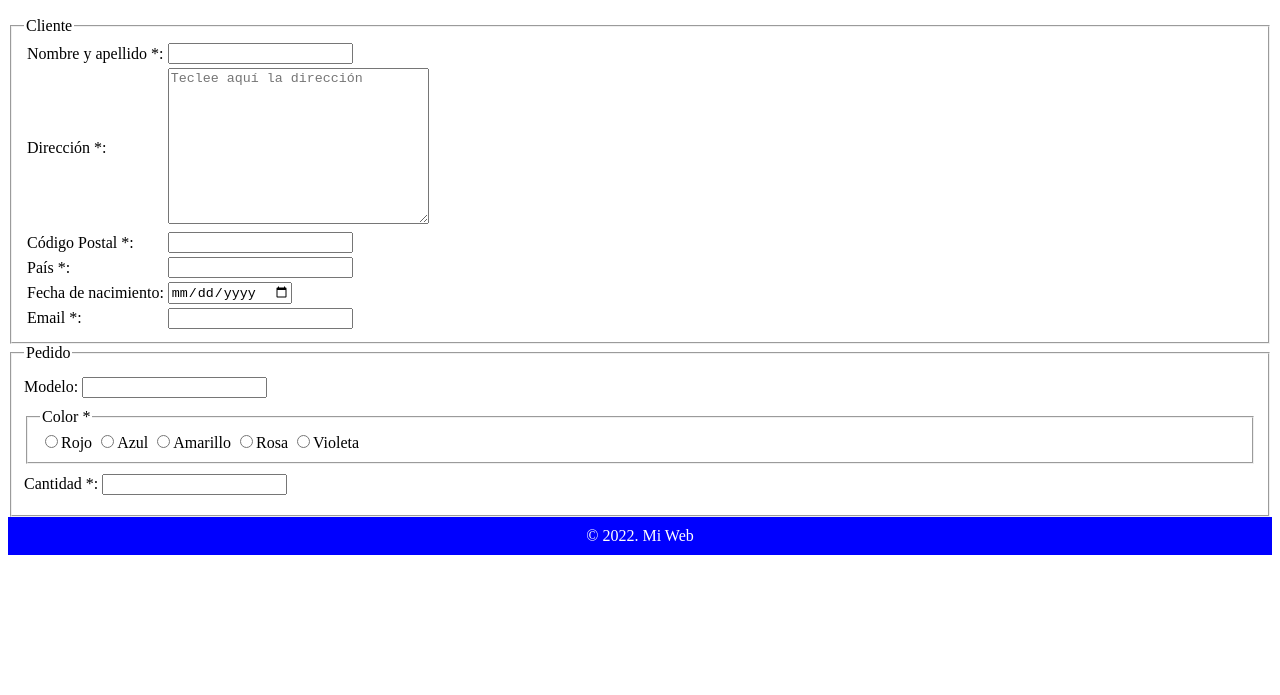
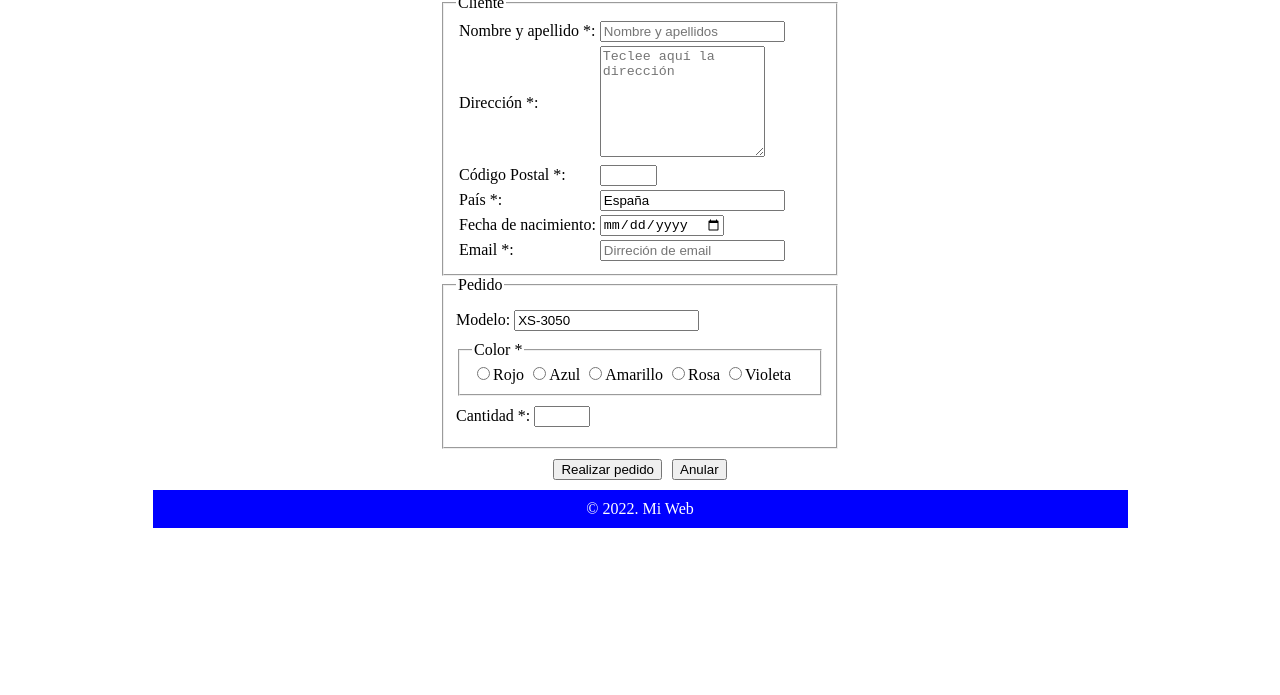
Before and after one commit to maximka76667/tag-practice, a website: page index.html in a window 1280 px wide. Shown: the part 105-800 px from the top of the page. Drawn offline with Linux system fonts and the light colour scheme.

Commit message:
complete practice 1

```diff
--- a/index.html
+++ b/index.html
@@ -10,37 +10,47 @@
 </head>
 
 <body>
+    <div class="content">
         <header class="header">
             <h1 class="header__heading">Mi Web</h1>
         </header>
-    <main class="content">
-        <form class="form">
+        <main class="main">
+            <form class="form" action="procesa_formulario.php" method="POST">
                 <h2 class="form__heading">Formulario</h2>
                 <fieldset class="form__fieldset">
+                    <legend>Cliente</legend>
                     <table>
-                    <legend>Cliente</legend>
                         <tr>
                             <td>Nombre y apellido <span>*</span>:</td>
                             <td>
-                            <input type="text" name="nombre" />
+                                <input type="text" name="nombre" placeholder="Nombre y apellidos" required />
                             </td>
                         </tr>
                         <tr>
                             <td>Dirección <span>*</span>:</td>
                             <td>
-                            <textarea name="direccion" cols="30" rows="10"
-                                placeholder="Teclee aquí la dirección"></textarea>
+                                <textarea name="direccion" cols="18" rows="7" placeholder="Teclee aquí la dirección"
+                                    required></textarea>
                             </td>
                         </tr>
                         <tr>
                             <td>Código Postal <span>*</span>:</td>
                             <td>
-                            <input type="text" name="cp" maxlength="5" />
+                                <input type="text" name="cp" maxlength="5" size="4"
+                                    title="Teclee un codigo de 5 digitos" required />
                             </td>
                         </tr>
                         <tr>
                             <td>País <span>*</span>:</td>
-                        <td><input type="text" name="pais"></td>
+                            <td>
+                                <input type="text" list="paises" name="pais" value="España" required>
+                                <datalist id="paises">
+                                    <option value="España">
+                                    <option value="Portugal">
+                                    <option value="Francia">
+                                    <option value="Inglaterra">
+                                </datalist>
+                            </td>
                         </tr>
                         <tr>
                             <td>Fecha de nacimiento:</td>
@@ -48,28 +58,34 @@
                         </tr>
                         <tr>
                             <td>Email <span>*</span>:</td>
-                        <td><input type="text" name="email"></td>
+                            <td><input type="email" name="email" placeholder="Dirreción de email" required></td>
                         </tr>
                     </table>
                 </fieldset>
                 <fieldset>
                     <legend>Pedido</legend>
-                <p class="form__row">Modelo: <input name="model" type="text"></p>
+                    <p class="form__row">Modelo: <input name="model" value="XS-3050" type="text" readonly></p>
                     <fieldset>
                         <legend>Color <span>*</span></legend>
-                    <label><input name="color" value="rojo" type="radio">Rojo</label>
+                        <label><input name="color" value="rojo" type="radio" required>Rojo</label>
                         <label><input name="color" value="azul" type="radio">Azul</label>
                         <label><input name="color" value="amarillo" type="radio">Amarillo</label>
                         <label><input name="color" value="rosa" type="radio">Rosa</label>
                         <label><input name="color" value="voileta" type="radio">Violeta</label>
                     </fieldset>
-                <p class="form__row">Cantidad <span>*</span>: <input type="number" name="cantidad" width="2"></p>
+                    <p class="form__row">Cantidad <span>*</span>: <input type="number" name="cantidad" min="1" max="99"
+                            required></p>
                 </fieldset>
+                <div class="form__buttons">
+                    <button class="form__submit-button" type="submit">Realizar pedido</button>
+                    <button class="form__reset-button" type="reset">Anular</button>
+                </div>
             </form>
         </main>
         <footer class="footer">
             <p class="footer__copyright">© 2022. Mi Web</p>
         </footer>
+    </div>
 </body>
 
 </html>
--- a/package.json
+++ b/package.json
@@ -7,7 +7,7 @@
         "lint": "prettier -w ."
     },
     "keywords": [],
-    "author": "",
+    "author": "Maxim Grivennyy",
     "license": "ISC",
     "devDependencies": {
         "prettier": "^2.5.1"
--- a/style.css
+++ b/style.css
@@ -1,3 +1,8 @@
+.content {
+    width: 975px;
+    margin: 0 auto;
+}
+
 .header {
     background-color: blue;
     color: #fff;
@@ -8,8 +13,29 @@
     margin: 0;
 }
 
+.main {
+    width: 400px;
+    margin: 0 auto;
+}
+
+.form__heading {
+    text-align: center;
+    font-size: 30px;
+    margin: 5px 0;
+}
+
 .form__row {
     margin: 10px 0;
+}
+
+.form__buttons {
+    display: flex;
+    justify-content: center;
+    padding: 10px;
+}
+
+.form__submit-button {
+    margin-right: 10px;
 }
 
 .footer {
```
Lines whose indentation alone changed are shown as unchanged.
